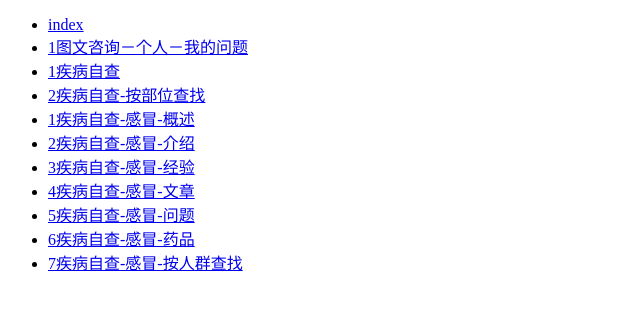
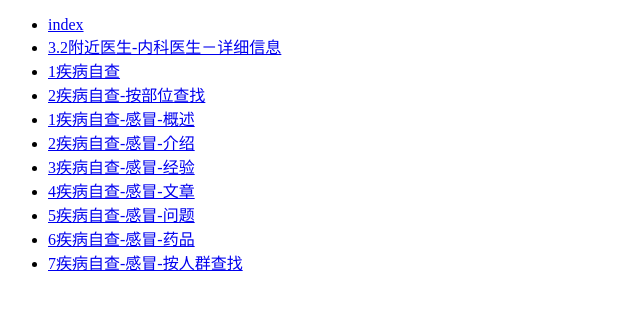
Before and after one commit to sammok/120ask, a plain HTML site: page index.html in a window 1280 px wide. Shown: the whole page, without its empty margins (0-640 px from the left). Drawn offline with Linux system fonts and the light colour scheme.

Commit message:
Update index.html

```diff
--- a/index.html
+++ b/index.html
@@ -13,7 +13,7 @@
 <body>
 <ul>
     <li><a href="/120ask/page/index/index.html" target="_blank">index</a></li>
-    <li><a href="/120ask/page/personalCenter/1图文咨询-个人-我的问题.html" target="_blank">1图文咨询－个人－我的问题</a></li>
+    <li><a href="/120ask/page/fujindoctor/3.2附近医生-内科医生－详细信息.html" target="_blank">3.2附近医生-内科医生－详细信息</a></li>
     <li><a href="/120ask/page/illnessZicha/1疾病自查.html" target="_blank">1疾病自查</a></li>
     <li><a href="/120ask/page/illnessZicha/2疾病自查-按部位查找.html" target="_blank">2疾病自查-按部位查找</a></li>
     <li><a href="/120ask/page/illnessZicha/5.1疾病自查-感冒-概述.html" target="_blank">1疾病自查-感冒-概述</a></li>
```
